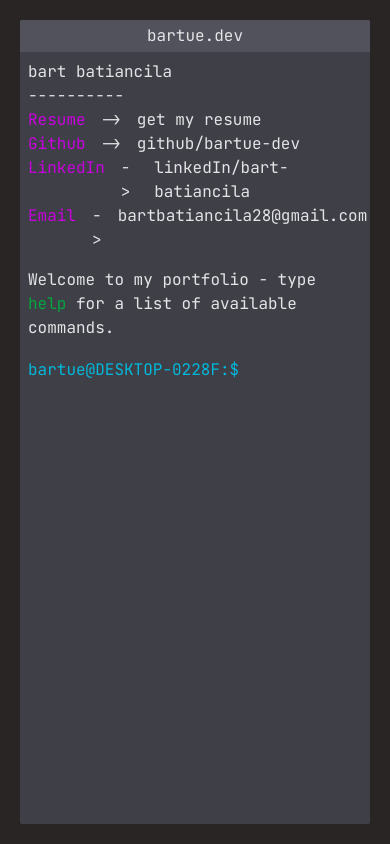
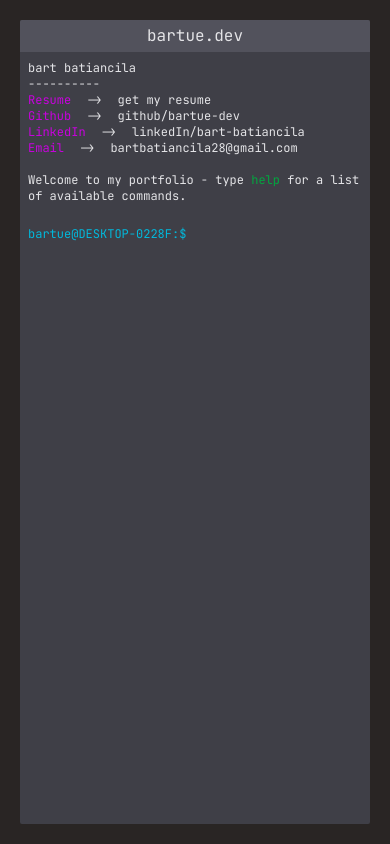
Before and after one commit to bartue-dev/bartue, a React (Vite) app: page / in a window 390 px wide. Built offline with nearby package versions, Linux system fonts and the light colour scheme.

Commit message:
Add trim to commad value to remove unwanted spaces. Add additional styling

```diff
--- a/src/Components/CLI.jsx
+++ b/src/Components/CLI.jsx
@@ -12,7 +12,7 @@ function Cli() {
     e.preventDefault();
 
     const formData = new FormData(e.target);
-    const newCommand = formData.get("command").toLowerCase();
+    const newCommand = formData.get("command").trim().toLowerCase();
 
     if (newCommand === "clear") {
       setCommand([])
@@ -23,7 +23,7 @@ function Cli() {
   }
 
   return (
-    <div className="p-2 overflow-auto h-[88vh]" style={{ scrollbarColor: "white #264653", scrollbarWidth: "thin"}}>
+    <div className="p-2 overflow-auto h-[88vh] text-xs sm:text-base" style={{ scrollbarColor: "white #264653", scrollbarWidth: "thin"}}>
       <Contacts/>
 
       <div className="text-zinc-200 mb-4">
@@ -52,7 +52,7 @@ function Cli() {
         >
           <input
             type="text"
-            className="input input-ghost !bg-transparent border-none outline-none focus:!outline-none focus:!ring-0   focus:!bg-transparent h-7 w-full text-base !text-zinc-200 caret-zinc-100 lowercase"
+            className="input input-ghost !bg-transparent border-none outline-none focus:!outline-none focus:!ring-0   focus:!bg-transparent h-7 w-full !text-zinc-200 caret-zinc-100 lowercase text-xs sm:text-base"
             name="command"
             autoFocus
             autoComplete="off"
```
